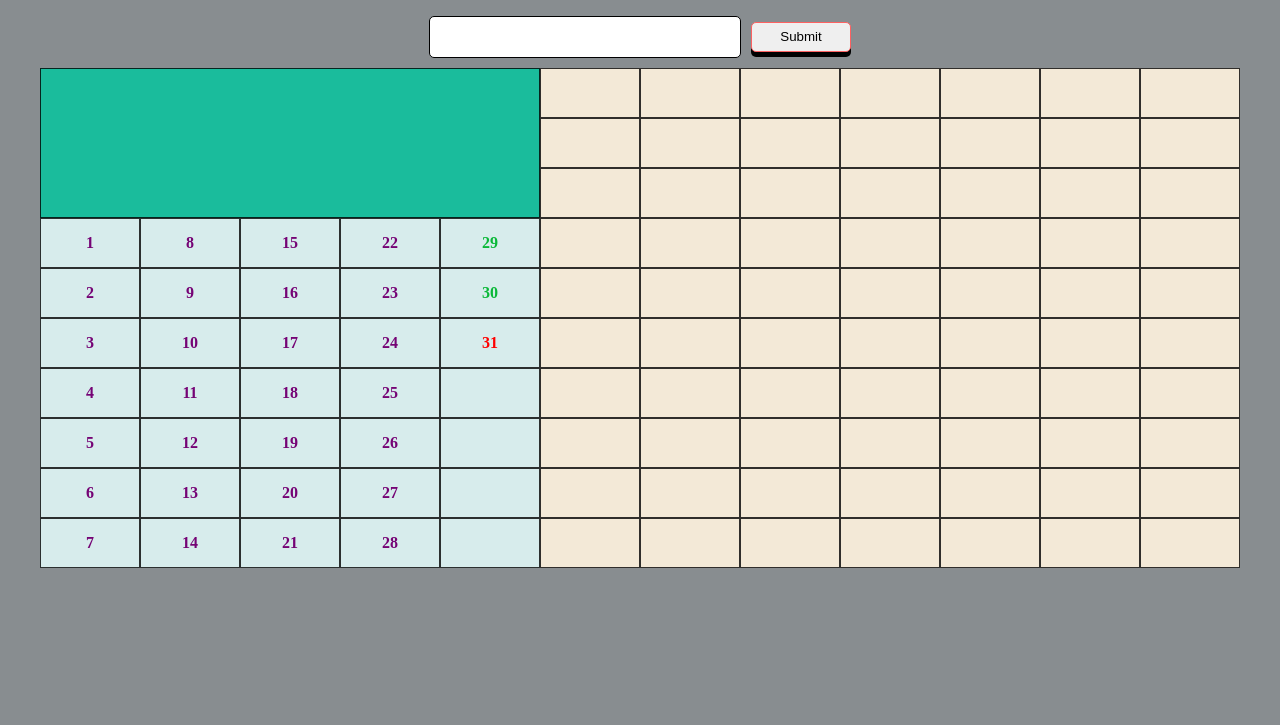
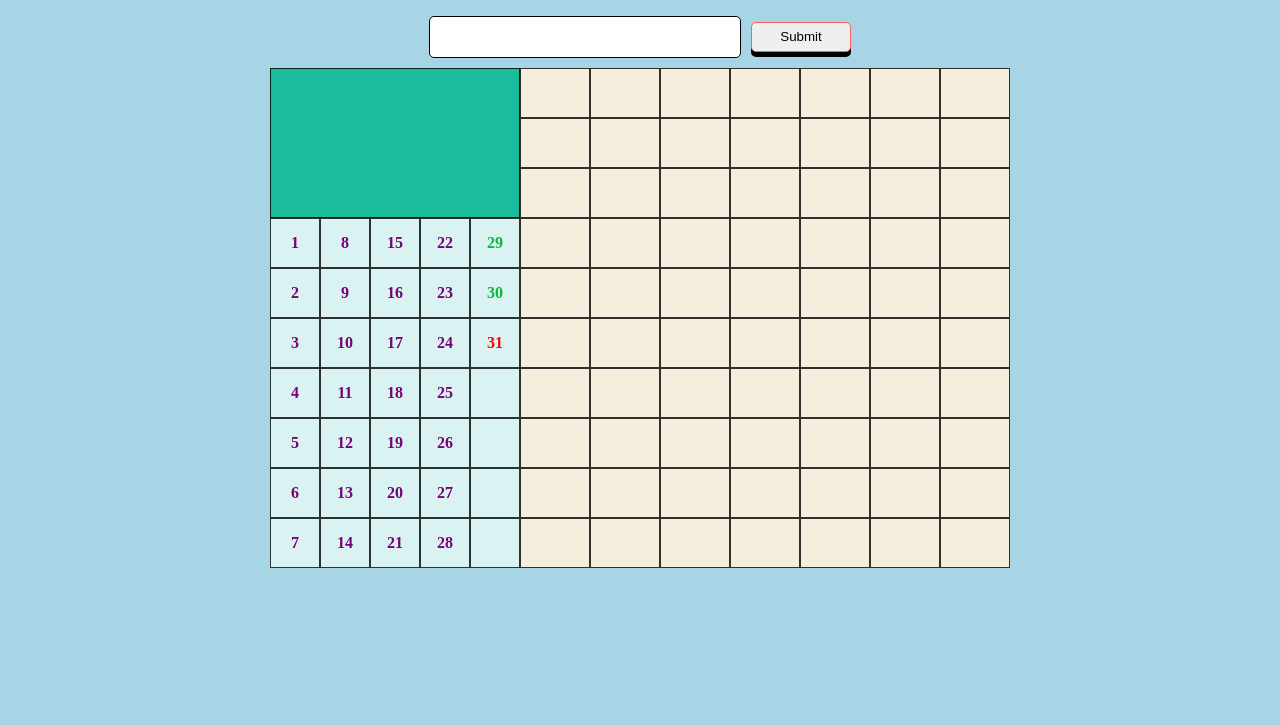
Before and after one commit to msk00007/onePageCalander, a plain HTML site: page index.html in a window 1280 px wide. Shown: the part 75-800 px from the top of the page. Drawn offline with Linux system fonts and the light colour scheme.

Commit message:
Update style.css

```diff
--- a/css/style.css
+++ b/css/style.css
@@ -1,7 +1,7 @@
 body {
   margin: 0;
   overflow: hidden;
-  background-color: #3a424699;
+  background-color: #a8d5e5;
 }
 .container {
   display: flex;
@@ -49,18 +49,18 @@ header {
 
 .calander-grid-dates {
   display: grid;
-  width: 500px;
+  width: 250px;
   height: 500px;
   background: #0fb0a8a4;
-  grid-template-columns: repeat(5, 100px);
+  grid-template-columns: repeat(5, 50px);
   grid-template-rows: repeat(8, 50px);
 }
 .calander-grid-weeks {
   display: grid;
-  width: 700px;
+  width: 490px;
   height: 500px;
   background: #ea9307a4;
-  grid-template-columns: repeat(7, 100px);
+  grid-template-columns: repeat(7, 70px);
   grid-template-rows: repeat(10, 50px);
 }
 .grid-item {
```
